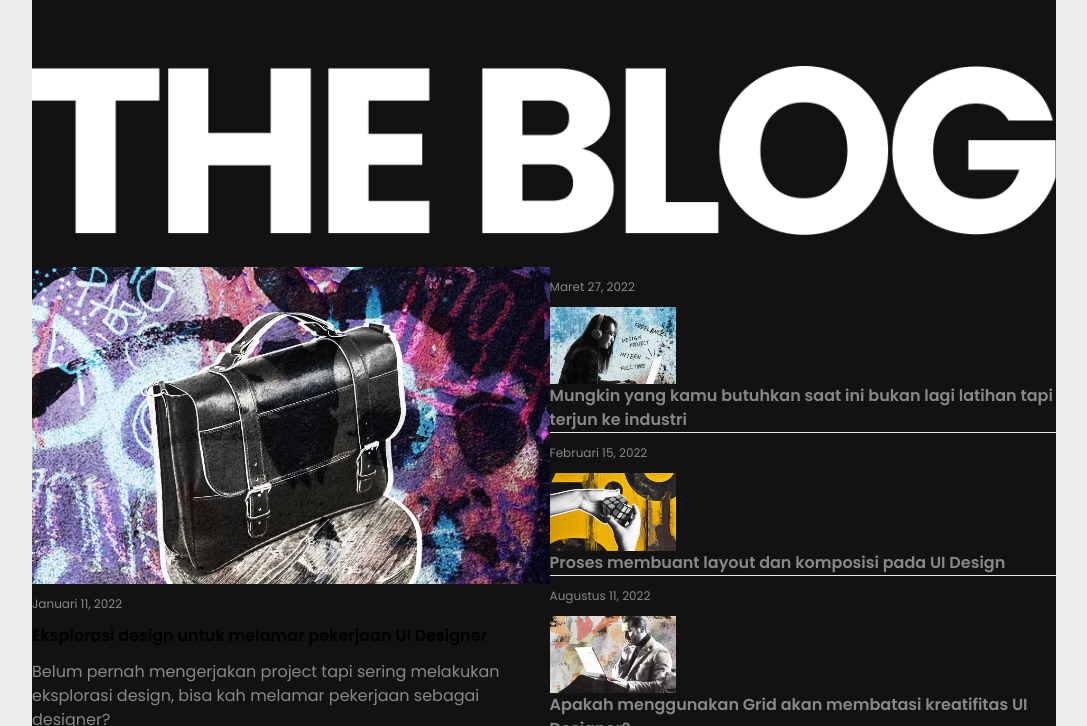
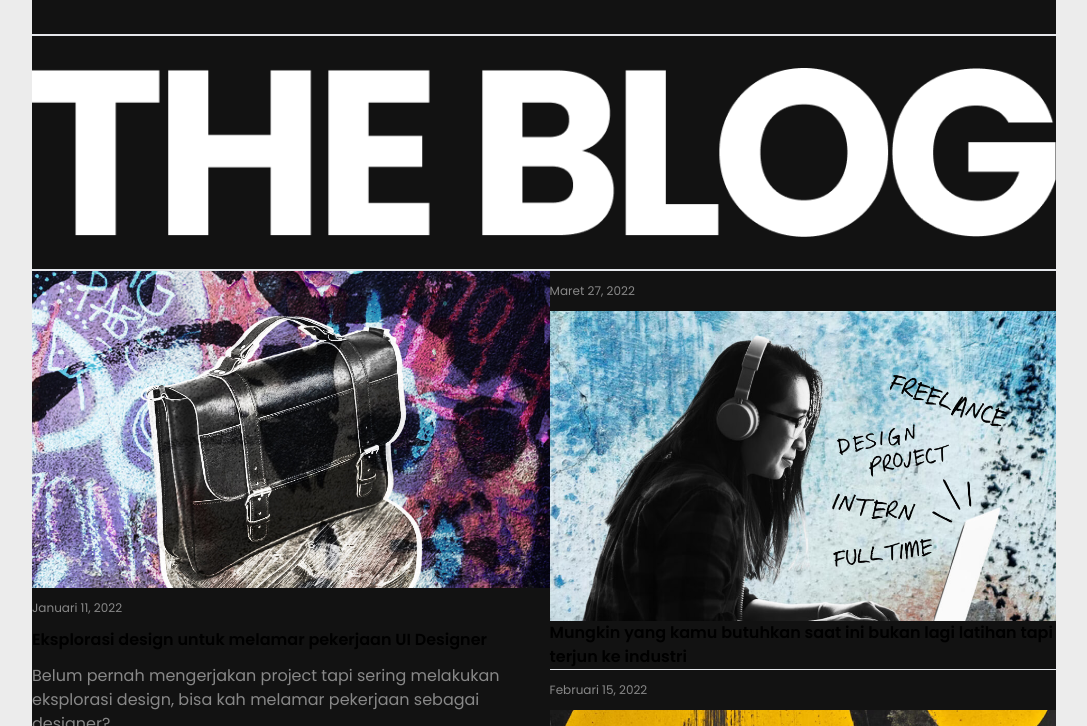
Before and after one commit to romeiro-bru/blog, a website: page src/index.html in a window 1280 px wide. Shown: the part 74-800 px from the top of the page, without its empty margins (96-1183 px from the left). Drawn offline with Linux system fonts and the light colour scheme.

Commit message:
Add border to blog title img

```diff
--- a/src/index.html
+++ b/src/index.html
@@ -28,36 +28,36 @@
 
   <main class="base">
     <section class="px-14 pb-20 bg-surface">
-      <img class="w-fit py-8 m-auto" src="./assets/icons/Group.png" alt="the blog">
+      <img class="border-y-2 border-primary w-fit py-8 m-auto" src="./assets/icons/Group.png" alt="the blog">
 
       <div class="flex">
-      <article>
+      <article class="w-7/12">
         <figure>
-          <img class="w-8/12" src="./assets/images/thumb_article20.png" alt="work bag">
+          <img class="w-9/12" src="./assets/images/thumb_article20.png" alt="work bag">
           <figcaption class="my-3 text-xs text-surface-low">Januari 11, 2022</figcaption>
         </figure>
         <h1 class="my-3 text-surface-high font-bold text-3xl">Eksplorasi design untuk melamar pekerjaan UI Designer</h1>
         <p class="text-surface-low">Belum pernah mengerjakan project tapi sering melakukan eksplorasi design, bisa kah melamar pekerjaan sebagai designer?</p>
       </article>
 
-      <ul class="divide-y divide-primary">
-        <li>
+      <ul class="w-5/12 divide-y divide-primary">
+        <li class="pb-4">
           <article>
             <figure>
               <figcaption class="my-3 text-xs text-surface-low">Maret 27, 2022</figcaption>
-              <img class="w-1/4" src="./assets/images/thumb_article30.png" alt="computer">
+              <img class="w-6/12" src="./assets/images/thumb_article30.png" alt="computer">
             </figure>
-            <h2 class="font-bold text-xl text-surface-low">Mungkin yang kamu butuhkan saat ini bukan lagi latihan tapi terjun ke industri</h2>
+            <h2 class="font-bold text-xl text-surface-high">Mungkin yang kamu butuhkan saat ini bukan lagi latihan tapi terjun ke industri</h2>
           </article>
         </li>
 
-        <li>
+        <li class="pb-4">
           <article>
             <figure>
               <figcaption class="my-3 text-xs text-surface-low">Februari 15, 2022</figcaption>
-              <img class="w-1/4" src="./assets/images/thumb_article24.png" alt="cube">
+              <img class="w-6/12" src="./assets/images/thumb_article24.png" alt="cube">
             </figure>
-            <h2 class="font-bold text-xl text-surface-low">Proses membuant layout dan komposisi pada UI Design</h2>
+            <h2 class="font-bold text-xl text-surface-high">Proses membuant layout dan komposisi pada UI Design</h2>
           </article>
         </li>
 
@@ -65,9 +65,9 @@
           <article>
             <figure>
               <figcaption class="my-3 text-xs text-surface-low">Augustus 11, 2022</figcaption>
-              <img class="w-1/4" src="./assets/images/thumb_article12.png" alt="working">
+              <img class="w-6/12" src="./assets/images/thumb_article12.png" alt="working">
             </figure>
-            <h2 class="font-bold text-xl text-surface-low">Apakah menggunakan Grid akan membatasi kreatifitas UI Designer?</h2>
+            <h2 class="font-bold text-xl text-surface-high">Apakah menggunakan Grid akan membatasi kreatifitas UI Designer?</h2>
           </article>
         </li>
     </ul>
```
